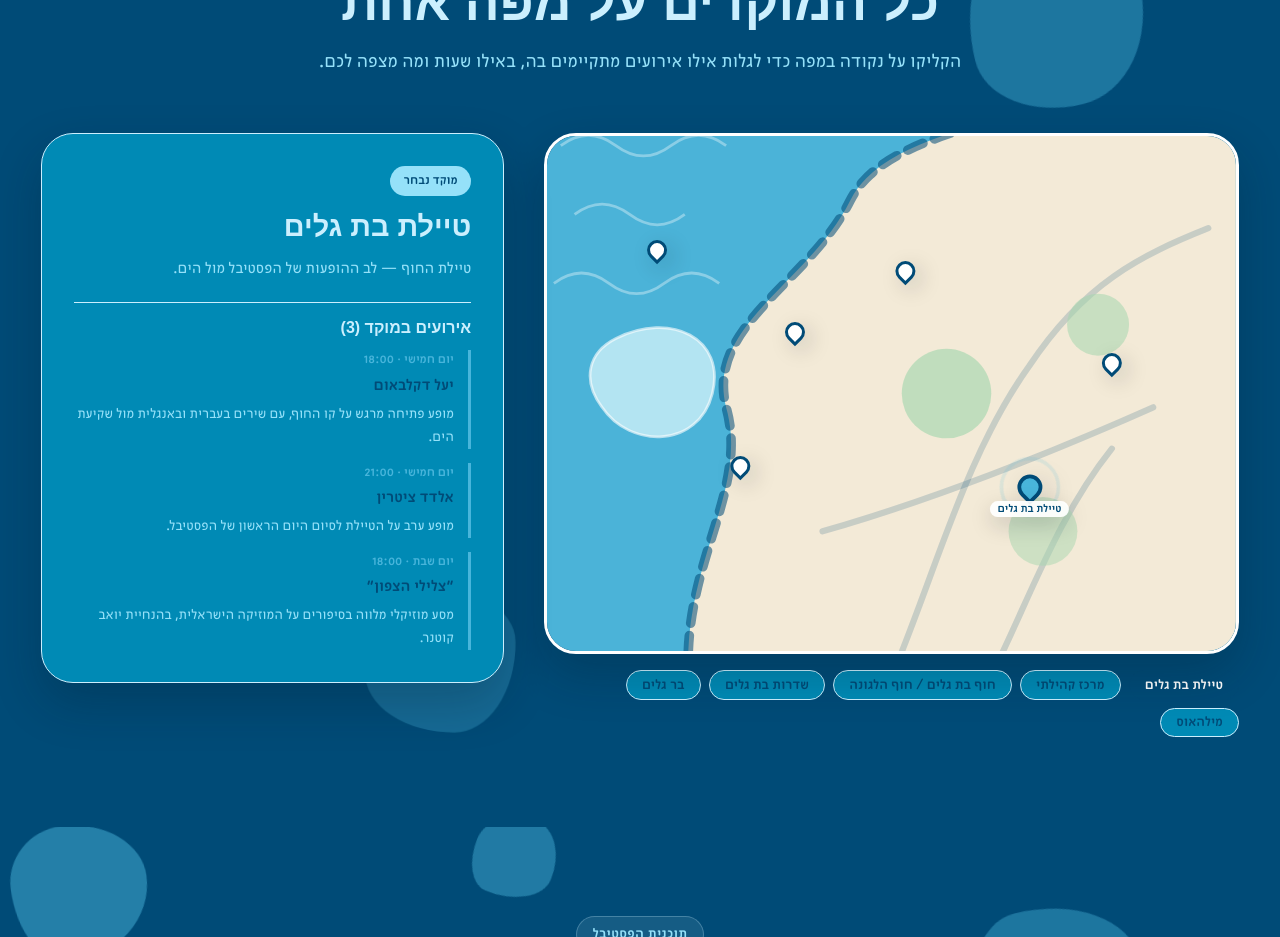
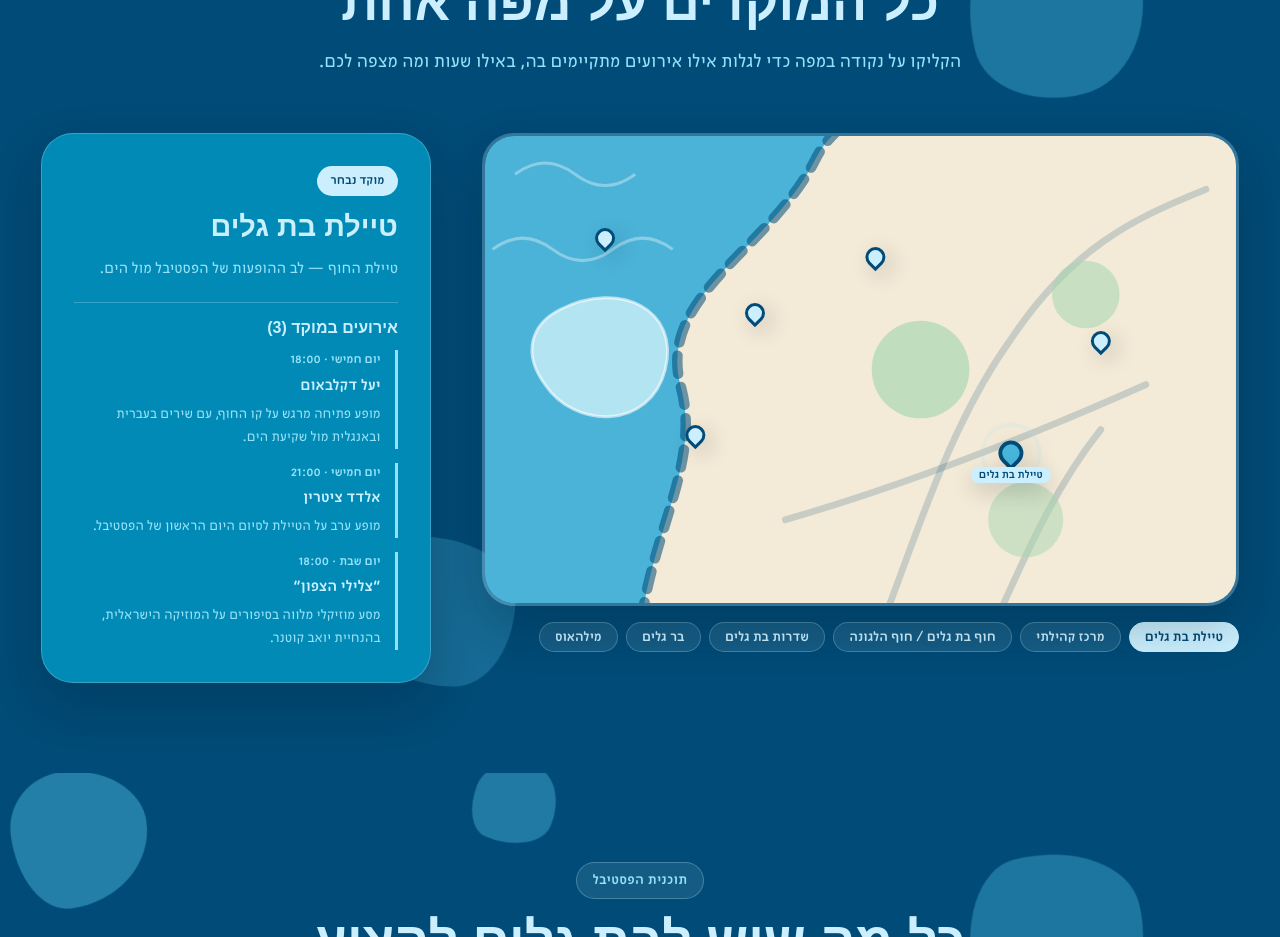
Before and after one commit to amitzadik/beitgalim16, a Next.js app: page / in a window 1280 px wide. Shown: the part 2420-3357 px from the top of the page. Built offline with nearby package versions, Linux system fonts and the light colour scheme; a web font is replaced by a local one.

Commit message:
Apply dark full-width festival palette

```diff
--- a/src/components/InteractiveMap/InteractiveMap.module.css
+++ b/src/components/InteractiveMap/InteractiveMap.module.css
@@ -1,7 +1,7 @@
 .section {
   position: relative;
   padding-block: var(--section-padding);
-  background-color: var(--color-bg);
+  background-color: var(--color-primary);
   overflow: hidden;
 }
 
@@ -12,8 +12,8 @@
 
 .layout {
   display: grid;
-  grid-template-columns: 1.5fr 1fr;
-  gap: clamp(1.5rem, 4vw, 2.5rem);
+  grid-template-columns: minmax(0, 1.65fr) minmax(320px, 0.85fr);
+  gap: clamp(1.5rem, 4vw, 3.5rem);
   align-items: start;
 }
 
@@ -27,11 +27,11 @@
 
 .mapFrame {
   position: relative;
-  aspect-ratio: 4 / 3;
+  aspect-ratio: 16 / 10;
   border-radius: var(--radius-lg);
   overflow: hidden;
   box-shadow: var(--shadow-md);
-  border: 3px solid #fff;
+  border: 3px solid var(--color-border);
 }
 
 .mapArt {
@@ -62,7 +62,7 @@
   height: 20px;
   border-radius: 50% 50% 50% 0;
   transform: rotate(-45deg);
-  background-color: #fff;
+  background-color: var(--color-light);
   border: 3px solid var(--color-primary);
   box-shadow: var(--shadow-sm);
   transition: transform var(--transition), background-color var(--transition),
@@ -71,7 +71,7 @@
 
 .marker:hover .pin {
   transform: rotate(-45deg) scale(1.15);
-  background-color: var(--color-light);
+  background-color: var(--color-accent-soft);
 }
 
 .markerActive .pin {
@@ -85,7 +85,7 @@
   position: absolute;
   inset: -10px;
   border-radius: 50%;
-  border: 2px solid var(--color-accent);
+  border: 2px solid var(--color-accent-soft);
   opacity: 0;
   animation: ping 1.8s ease-out infinite;
 }
@@ -94,7 +94,7 @@
   font-size: 0.72rem;
   font-weight: 500;
   color: var(--color-primary);
-  background-color: rgba(255, 255, 255, 0.92);
+  background-color: var(--color-light);
   padding: 0.12rem 0.5rem;
   border-radius: var(--radius-pill);
   white-space: nowrap;
@@ -123,9 +123,9 @@
   padding: 0.45rem 0.95rem;
   font-size: 0.88rem;
   font-weight: 500;
-  color: var(--color-primary);
-  background-color: var(--color-surface);
-  border: 1px solid var(--color-light);
+  color: var(--color-light);
+  background-color: var(--color-surface-soft);
+  border: 1px solid var(--color-border);
   border-radius: var(--radius-pill);
   transition: background-color var(--transition), color var(--transition),
     border-color var(--transition), transform var(--transition);
@@ -133,13 +133,13 @@
 
 .chip:hover {
   transform: translateY(-2px);
-  border-color: var(--color-accent);
+  border-color: var(--color-accent-soft);
 }
 
 .chipActive {
-  background-color: var(--color-primary);
-  color: #fff;
-  border-color: var(--color-primary);
+  background-color: var(--color-light);
+  color: var(--color-primary);
+  border-color: var(--color-light);
 }
 
 /* ---------- כרטיס מידע ---------- */
@@ -152,7 +152,7 @@
   gap: 0.85rem;
   padding: clamp(1.4rem, 3vw, 2rem);
   background-color: var(--color-surface);
-  border: 1px solid var(--color-light);
+  border: 1px solid var(--color-border);
   border-radius: var(--radius-lg);
   box-shadow: var(--shadow-md);
   animation: rise var(--transition);
@@ -164,12 +164,13 @@
   font-size: 0.8rem;
   font-weight: 500;
   color: var(--color-primary);
-  background-color: var(--color-accent-soft);
+  background-color: var(--color-light);
   border-radius: var(--radius-pill);
 }
 
 .infoTitle {
   font-size: clamp(1.4rem, 3vw, 1.8rem);
+  color: var(--color-light);
 }
 
 .infoDescription {
@@ -179,13 +180,13 @@
 .infoEvents {
   margin-block-start: 0.4rem;
   padding-block-start: 1rem;
-  border-block-start: 1px solid var(--color-light);
+  border-block-start: 1px solid var(--color-border);
 }
 
 .infoEventsTitle {
   font-size: 1rem;
   margin-block-end: 0.8rem;
-  color: var(--color-text);
+  color: var(--color-light);
 }
 
 .infoEvents ul {
@@ -199,18 +200,18 @@
   flex-direction: column;
   gap: 0.2rem;
   padding-inline-start: 0.9rem;
-  border-inline-start: 3px solid var(--color-accent);
+  border-inline-start: 3px solid var(--color-accent-soft);
 }
 
 .infoEventTime {
   font-size: 0.8rem;
   font-weight: 500;
-  color: var(--color-accent);
+  color: var(--color-accent-soft);
 }
 
 .infoEventTitle {
   font-weight: 500;
-  color: var(--color-primary);
+  color: var(--color-light);
 }
 
 .infoEventDesc {
```
